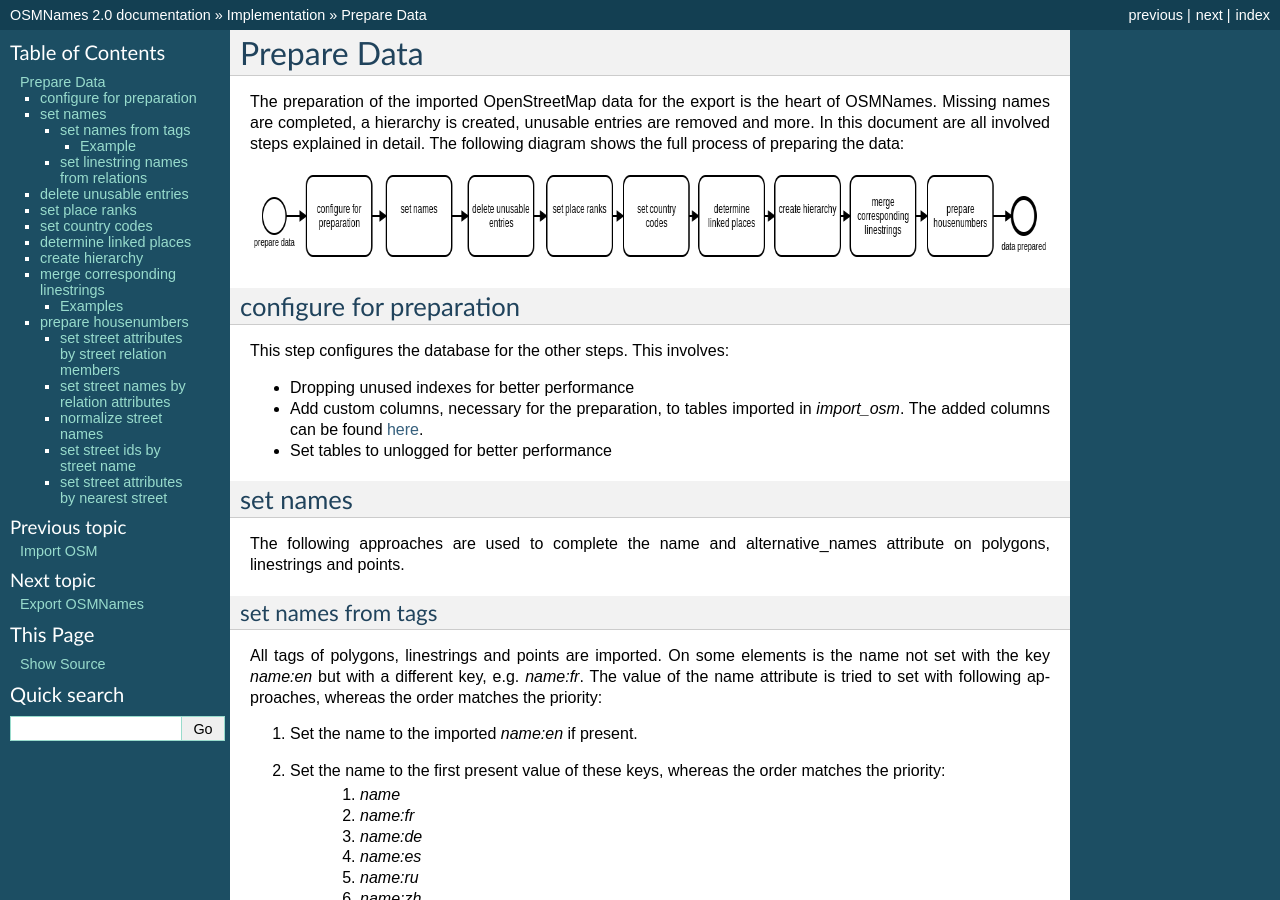
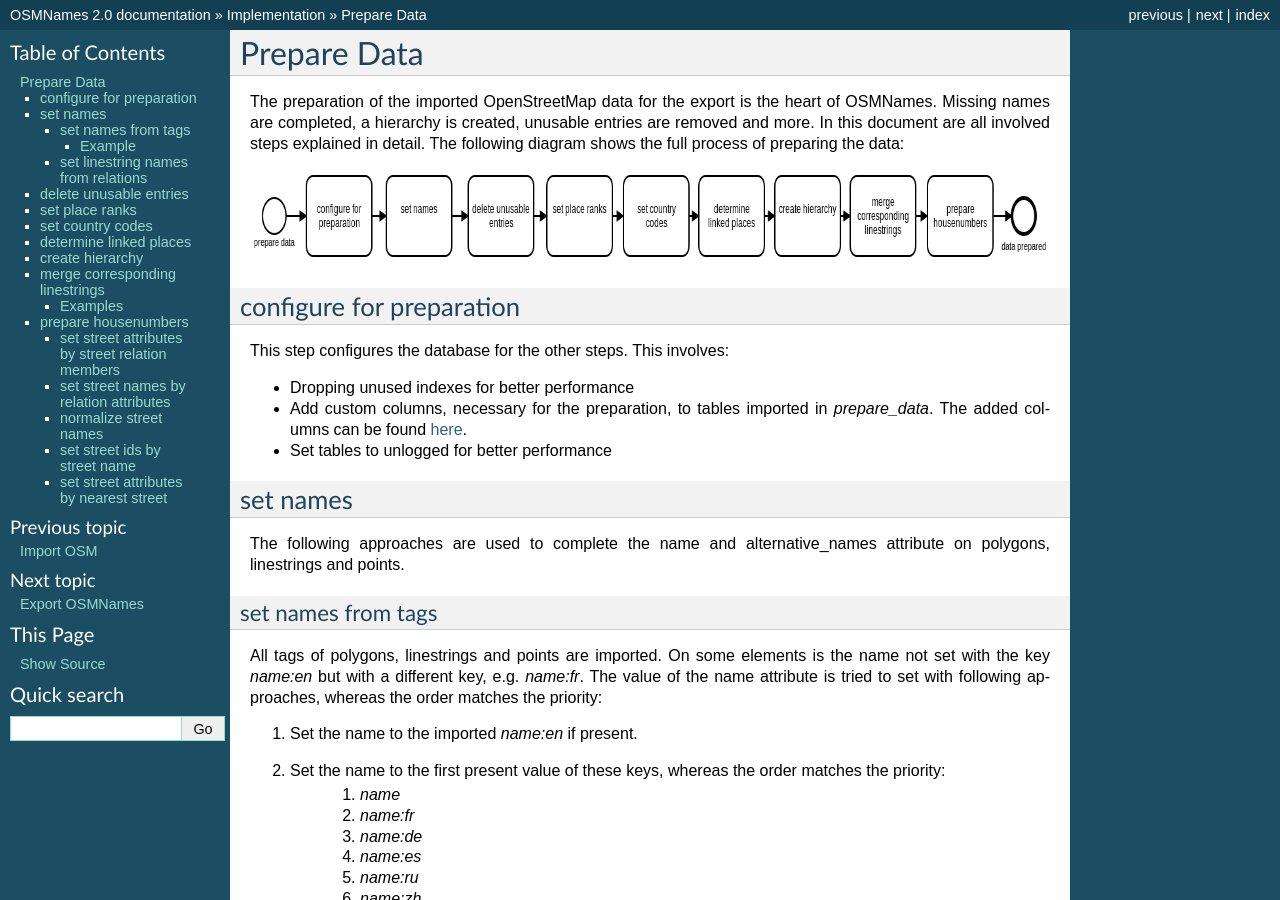
Before and after one commit to OSMNames/OSMNames, a Sphinx documentation site: the page built from docs/implementation/prepare_data.rst, in a window 1280 px wide and 900 px high. Built offline with Sphinx 7.4.7, drawn with Linux system fonts in a browser that asks for light colours.

Commit message:
Updated prepare_data links
Updated few outdated links from `import_osm` to `prepare_data`.

```diff
--- a/docs/implementation/prepare_data.rst
+++ b/docs/implementation/prepare_data.rst
@@ -18,8 +18,8 @@
 
 * Dropping unused indexes for better performance
 * Add custom columns, necessary for the preparation, to tables imported in
-  `import_osm`. The added columns can be found `here
-  <https://github.com/OSMNames/OSMNames/blob/master/osmnames/import_osm/create_custom_columns.sql>`_.
+  `prepare_data`. The added columns can be found `here
+  <https://github.com/OSMNames/OSMNames/blob/master/osmnames/prepare_data/create_custom_columns.sql>`_.
 * Set tables to unlogged for better performance
 
 
@@ -114,7 +114,7 @@
 place_rank possible. The place_rank is either the double of the admin_level, if
 the admin_level is set, or a value depending on the type of the element. The
 mapping can be found `here
-<https://github.com/OSMNames/OSMNames/blob/master/osmnames/import_osm/set_place_ranks.sql>`_.
+<https://github.com/OSMNames/OSMNames/blob/master/osmnames/prepare_data/set_place_ranks.sql>`_.
 
 
 
@@ -127,8 +127,7 @@
 elements can be determined based on the hierarchically associated polygon.
 
 If present the imported country_code is taken. Otherwise is the country code
-set based on the `country_osm_grid <implementation/import_osm.html#import-helper-tables>`_.
-
+set based on the `country_osm_grid <import_osm.html#import-helper-tables>`_.
 
 
 
@@ -176,7 +175,7 @@
   Since it only returns true if a geometry is fully contained in another
   geometry, the child elements are determined only with the center of a geometry
   and not the full geometry. The centers of geometries are set `here
-  <https://github.com/OSMNames/OSMNames/blob/master/osmnames/import_osm/create_hierarchy/set_geometry_centers.sql>`_.
+  <https://github.com/OSMNames/OSMNames/blob/master/osmnames/prepare_data/create_hierarchy/set_geometry_centers.sql>`_.
 
 .. note:: Polygons of the type `water`, `desert`, `bay` and `reservoir` are
   ignored, since it makes no sense to assign them as parents of other elements.
```
